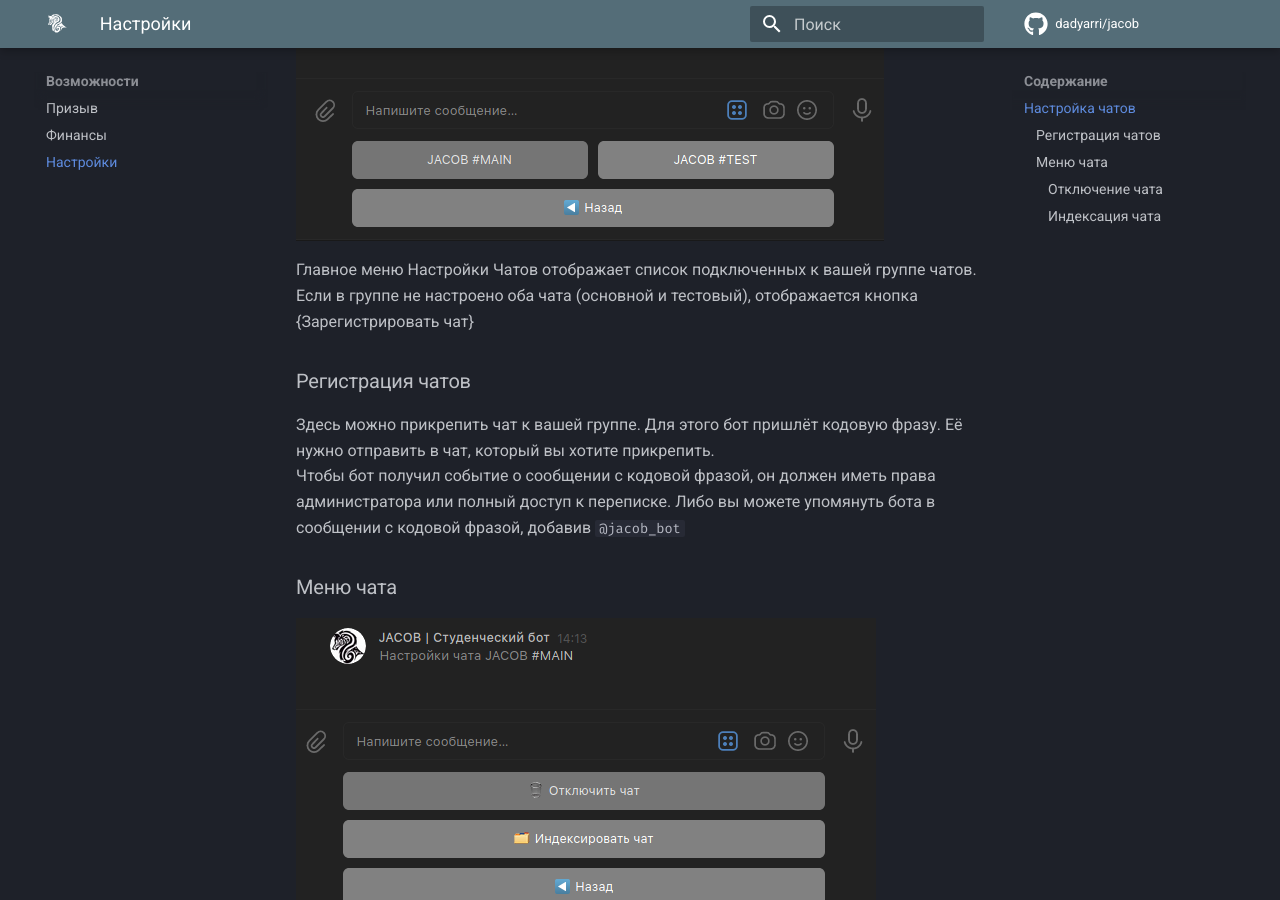
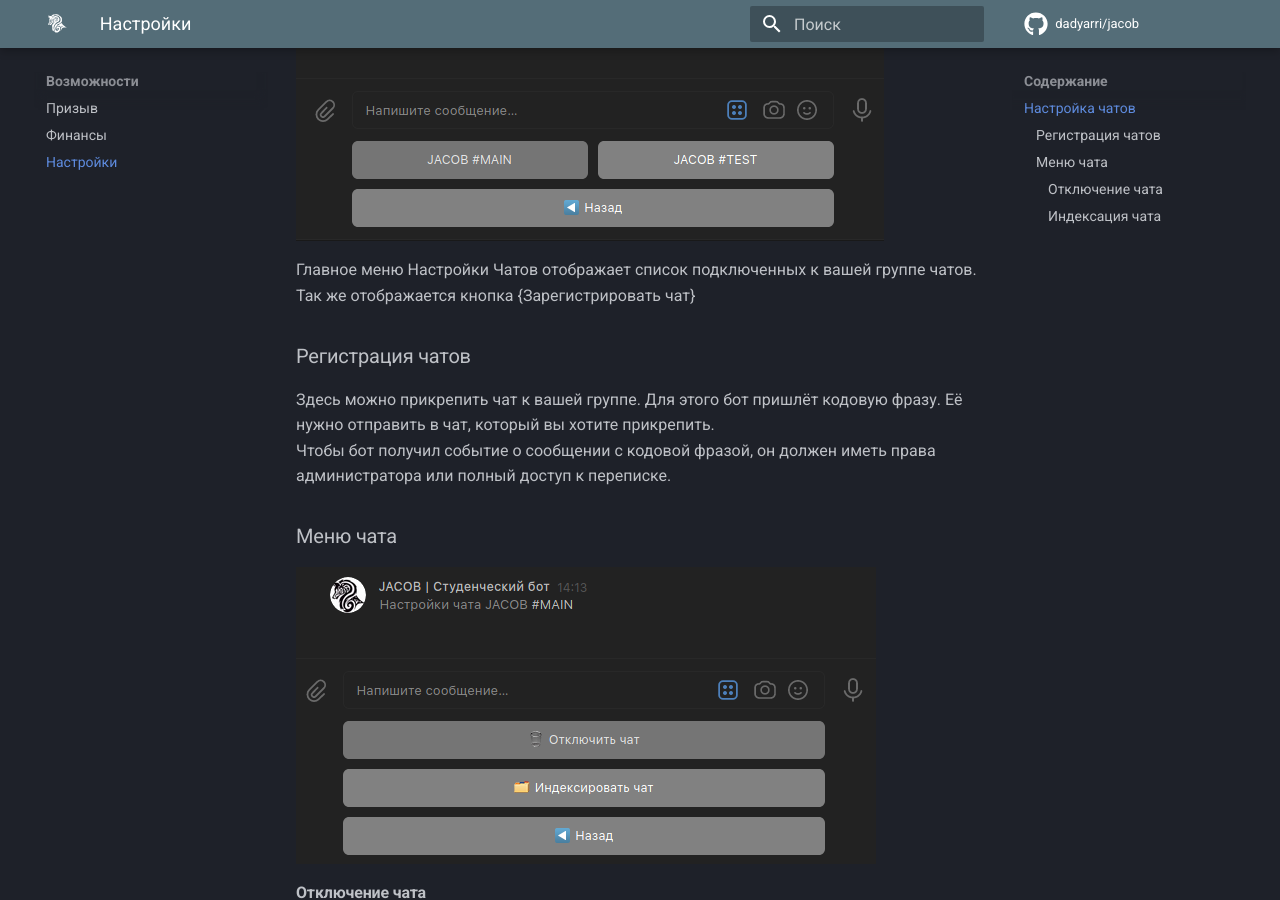
Before and after one commit to uni-jacob/jacob, an MkDocs documentation site: the page built from docs/functions/settings.md, in a window 1280 px wide and 900 px high, scrolled down 402 px. Built offline with MkDocs 1.6.1 and Material for MkDocs 9.7.7, drawn with Linux system fonts in a browser that asks for light colours; comment, search, counter and statistics services are not loaded.

Commit message:
:memo: Update settings page of documentation.

```diff
--- a/docs/functions/settings.md
+++ b/docs/functions/settings.md
@@ -7,12 +7,12 @@
 
 ![List of Chats](../assets/settings/1.png){: align=center}
 
-Главное меню Настройки Чатов отображает список подключенных к вашей группе чатов. Если в группе не настроено оба чата (основной и тестовый), отображается кнопка {Зарегистрировать чат}
+Главное меню Настройки Чатов отображает список подключенных к вашей группе чатов. Так же отображается кнопка {Зарегистрировать чат}
 
 ### Регистрация чатов
 
 Здесь можно прикрепить чат к вашей группе. Для этого бот пришлёт кодовую фразу. Её нужно отправить в чат, который вы хотите прикрепить.
-Чтобы бот получил событие о сообщении с кодовой фразой, он должен иметь права администратора или полный доступ к переписке. Либо вы можете упомянуть бота в сообщении с кодовой фразой, добавив `@jacob_bot`
+Чтобы бот получил событие о сообщении с кодовой фразой, он должен иметь права администратора или полный доступ к переписке.
 
 ### Меню чата
 
```
